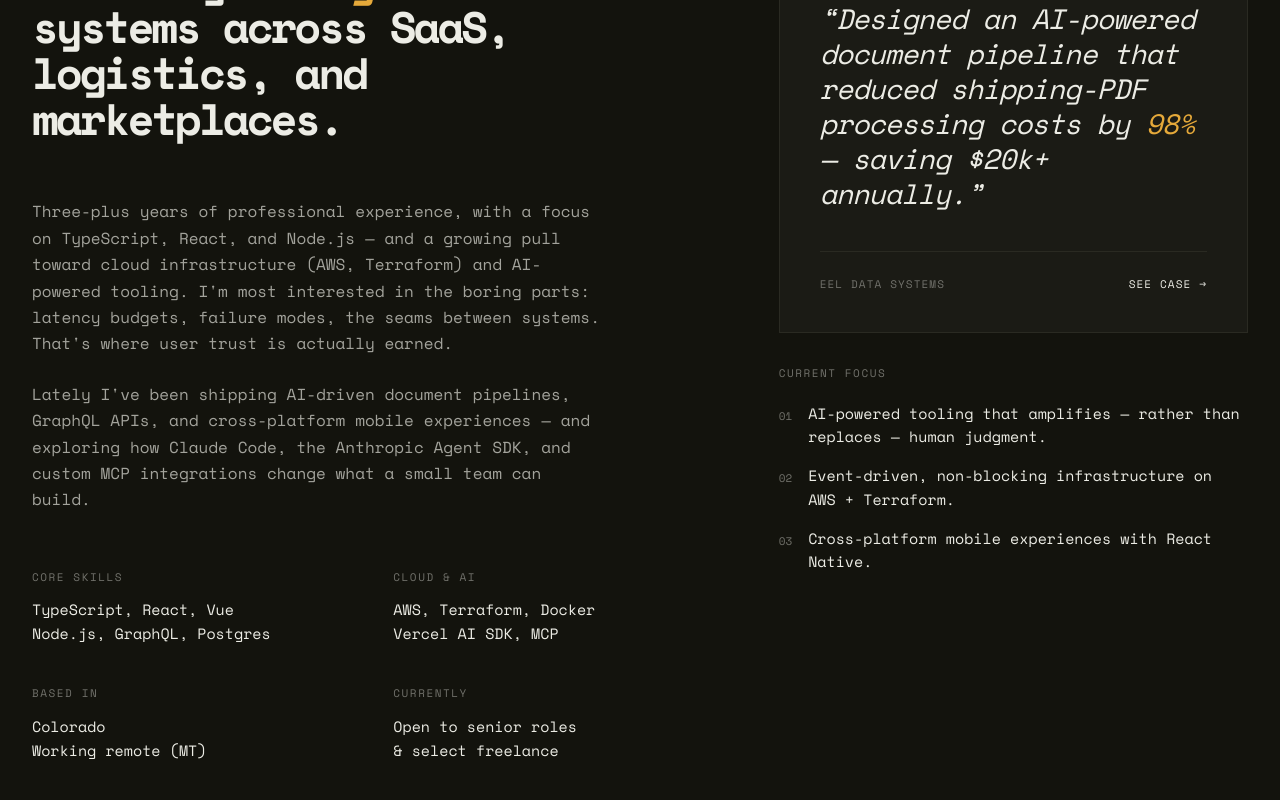
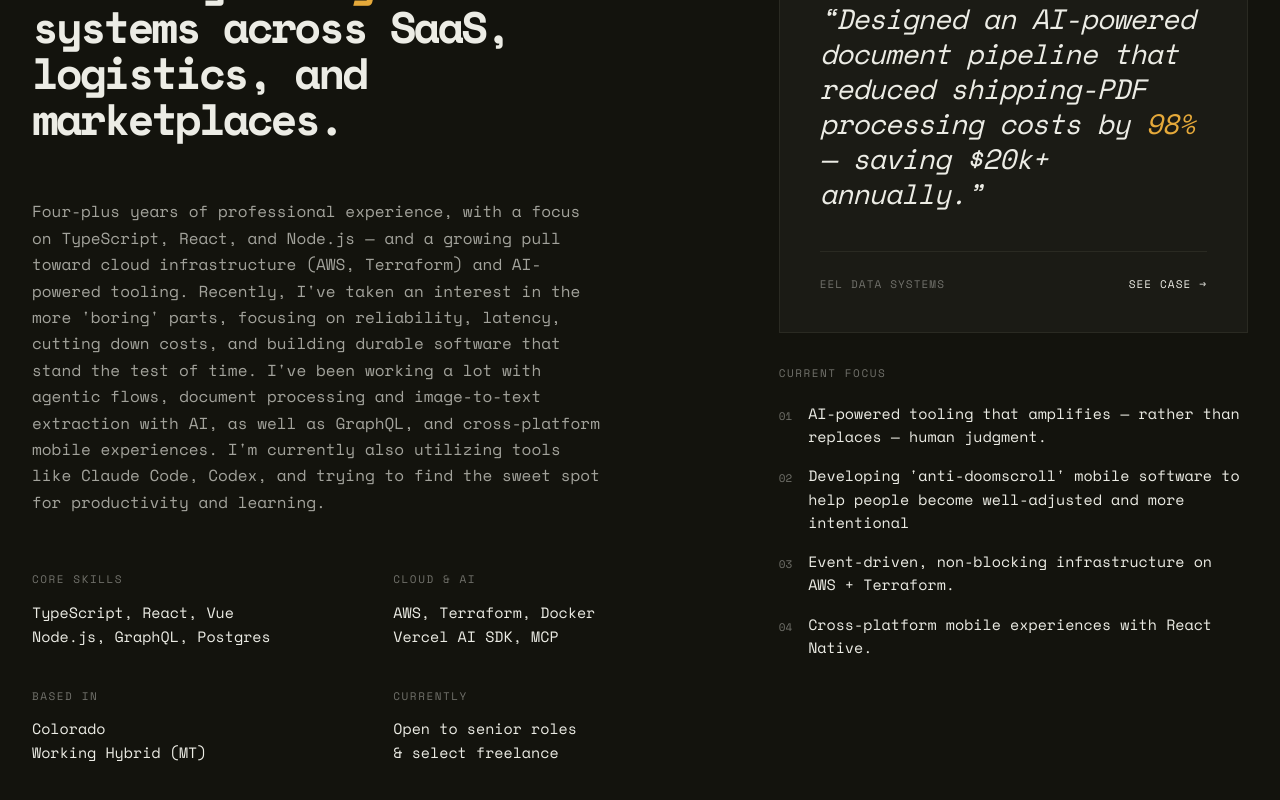
Before and after one commit to DavidKalina/davidkalina, a Next.js app: page / in a window 1280 px wide. Shown: the part 3602-4402 px from the top of the page. Built offline with nearby package versions, Linux system fonts and the light colour scheme; no server answers.

Commit message:
feat: copy change

```diff
--- a/constants/about.ts
+++ b/constants/about.ts
@@ -9,8 +9,7 @@ export const ABOUT_CONSTANTS = {
     after: " systems across SaaS, logistics, and marketplaces.",
   },
   paragraphs: [
-    "Three-plus years of professional experience, with a focus on TypeScript, React, and Node.js — and a growing pull toward cloud infrastructure (AWS, Terraform) and AI-powered tooling. I'm most interested in the boring parts: latency budgets, failure modes, the seams between systems. That's where user trust is actually earned.",
-    "Lately I've been shipping AI-driven document pipelines, GraphQL APIs, and cross-platform mobile experiences — and exploring how Claude Code, the Anthropic Agent SDK, and custom MCP integrations change what a small team can build.",
+    "Four-plus years of professional experience, with a focus on TypeScript, React, and Node.js — and a growing pull toward cloud infrastructure (AWS, Terraform) and AI-powered tooling. Recently, I've taken an interest in the more 'boring' parts, focusing  on reliability, latency, cutting down costs, and building durable software that stand the test of time. I've been working a lot with agentic flows, document processing and image-to-text extraction with AI, as well as GraphQL, and cross-platform mobile experiences. I'm currently also utilizing tools like Claude Code, Codex, and trying to find the sweet spot for productivity and learning.",
   ],
   stats: [
     {
@@ -23,7 +22,7 @@ export const ABOUT_CONSTANTS = {
     },
     {
       label: "Based in",
-      content: "Colorado\nWorking remote (MT)",
+      content: "Colorado\nWorking Hybrid (MT)",
     },
     {
       label: "Currently",
@@ -43,6 +42,7 @@ export const ABOUT_CONSTANTS = {
     label: "Current focus",
     items: [
       "AI-powered tooling that amplifies — rather than replaces — human judgment.",
+      "Developing 'anti-doomscroll' mobile software to help people become well-adjusted and more intentional",
       "Event-driven, non-blocking infrastructure on AWS + Terraform.",
       "Cross-platform mobile experiences with React Native.",
     ],
--- a/constants/systems.ts
+++ b/constants/systems.ts
@@ -30,7 +30,7 @@ export const SYSTEMS_CONSTANTS = {
       title: "AI Document Processing Pipeline",
       client: "Eel Data Systems",
       blurb:
-        "Event-driven pipeline that turns shipping PDFs into structured shipment data. Uploads fan out through a queue, get parsed by a Lambda that calls a multi-model AI extractor, and land in Postgres — all fronted by a GraphQL API powering the web app.",
+        "Event-driven pipeline that turns shipping PDFs into structured shipment data. Uploads fan out through a queue, get parsed by a Lambda that calls a multi-modal AI extractor, and land in Postgres — all fronted by a GraphQL API powering the web app.",
       pipeline: [
         { layer: "Client", nodes: ["Next.js"] },
         { layer: "API", nodes: ["GraphQL"] },
@@ -47,7 +47,7 @@ export const SYSTEMS_CONSTANTS = {
       title: "Side Quests — Agentic Mobile App",
       client: "Independent",
       blurb:
-        "A mobile app that nudges homebodies out into their city. An agentic workflow combines guided onboarding with Google Places data to generate low-pressure, personalized activities. Targeting TestFlight beta April 2026.",
+        "An 'anti-doomscroll' app that helps chronic homebodies, those struggling with social anxiety, and people looking for software to help funnel their attention more productively. An agentic workflow combines guided onboarding with Google Places data and user feedback to generate real-world activities in the user's zone of proximal development.",
       pipeline: [
         { layer: "Client", nodes: ["React Native", "TypeScript"] },
         { layer: "Agent", nodes: ["Anthropic Agent SDK"] },
```
